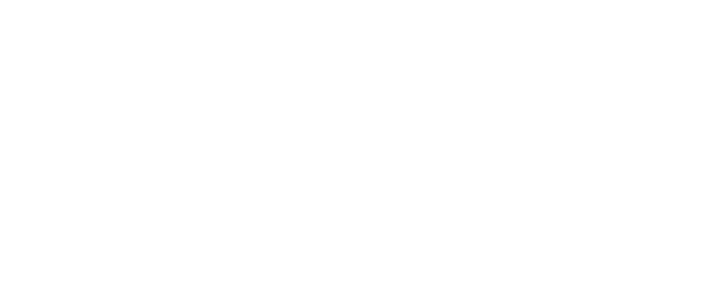
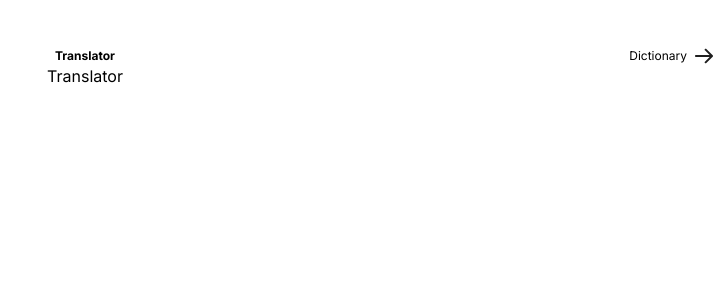
Before and after one commit to JayWaddy/Hayo, a Next.js app: page / in a window 1280 px wide. Shown: the top 300 px of the page, without its empty margins (555-1280 px from the left). Built offline with nearby package versions, Linux system fonts and the light colour scheme.

Commit message:
navigation

```diff
--- /dev/null
+++ b/app/(components)/navigation.tsx
@@ -0,0 +1,87 @@
+"use client";
+
+import React, { FunctionComponent } from "react";
+import Link from "next/link";
+import { usePathname } from "next/navigation";
+
+export default function Navigation() {
+  type Props = {
+    className?: string;
+    title?: string;
+  };
+
+  interface NavLink {
+    title: string;
+    path: string;
+  }
+
+  const pathname: string = usePathname();
+  const routes: NavLink[] = [
+    {
+      title: "Translator",
+      path: "/",
+    },
+    {
+      title: "Dictionary",
+      path: "/dictionary",
+    },
+  ];
+
+  const ArrowIcon: FunctionComponent<Props> = ({ className }) => (
+    <>
+      <span className={className}>
+        <svg
+          width="18"
+          height="16"
+          viewBox="0 0 18 16"
+          fill="none"
+          xmlns="http://www.w3.org/2000/svg"
+        >
+          <path
+            d="M1 7C0.447715 7 4.82823e-08 7.44772 0 8C-4.82823e-08 8.55228 0.447715 9 1 9L1 7ZM17.7071 8.70711C18.0976 8.31658 18.0976 7.68342 17.7071 7.29289L11.3431 0.928933C10.9526 0.538409 10.3195 0.538409 9.92893 0.928933C9.53841 1.31946 9.53841 1.95262 9.92893 2.34315L15.5858 8L9.92893 13.6569C9.53841 14.0474 9.53841 14.6805 9.92893 15.0711C10.3195 15.4616 10.9526 15.4616 11.3431 15.0711L17.7071 8.70711ZM1 9L17 9L17 7L1 7L1 9Z"
+            fill="#1E1E1E"
+          />
+        </svg>
+      </span>
+    </>
+  );
+
+  const PageTitle: FunctionComponent<Props> = ({ title }) => {
+    return <span className="flex mx-auto font-bold">{title}</span>;
+  };
+
+  const RenderNavigation = () => {
+    if (pathname === routes[0].path)
+      return (
+        <>
+          <PageTitle title={routes[0].title} />
+          <li className="absolute right-0">
+            <Link className="flex" href={routes[1].path}>
+              {routes[1].title}
+              <ArrowIcon className="ml-2" />
+            </Link>
+          </li>
+        </>
+      );
+
+    return (
+      <>
+        <PageTitle title={routes[1].title} />
+        <li className="absolute left-0">
+          <Link className="flex" href={routes[0].path}>
+            <ArrowIcon className="mr-2 -scale-x-100" />
+            {routes[0].title}
+          </Link>
+        </li>
+      </>
+    );
+  };
+
+  return (
+    <nav className="text-xs">
+      <ul className="relative flex w-full h-full">
+        <RenderNavigation />
+      </ul>
+    </nav>
+  );
+}
--- /dev/null
+++ b/app/dictionary/layout.tsx
@@ -0,0 +1,16 @@
+export const metadata = {
+  title: "Next.js",
+  description: "Generated by Next.js",
+};
+
+export default function RootLayout({
+  children,
+}: {
+  children: React.ReactNode;
+}) {
+  return (
+    <html lang="en">
+      <body>{children}</body>
+    </html>
+  );
+}
--- /dev/null
+++ b/app/dictionary/page.tsx
@@ -0,0 +1,9 @@
+import React from "react";
+
+export default function Page() {
+  return (
+    <main className="flex justify-center">
+      <span>Dictionary</span>
+    </main>
+  );
+}
--- a/app/layout.tsx
+++ b/app/layout.tsx
@@ -2,11 +2,19 @@
 import type { Metadata } from "next";
 import { Inter } from "next/font/google";
 
+// Components
+import Navigation from "@/app/(components)/navigation";
+
 const inter = Inter({ subsets: ["latin"] });
 
 export const metadata: Metadata = {
-  title: "Create Next App",
+  title: "Hayo",
   description: "Generated by create next app",
+  viewport: {
+    width: "device-width",
+    initialScale: 1,
+    maximumScale: 1,
+  },
 };
 
 export default function RootLayout({
@@ -16,7 +24,12 @@
 }) {
   return (
     <html lang="en">
-      <body className={inter.className}>{children}</body>
+      <body className={`${inter.className} container`}>
+        <div className="mx-3 mt-12">
+          <Navigation />
+          {children}
+        </div>
+      </body>
     </html>
   );
 }
--- a/app/page.tsx
+++ b/app/page.tsx
@@ -1,5 +1,9 @@
 import Image from "next/image";
 
 export default function Home() {
-  return <main></main>;
+  return (
+    <main className="flex justify-center">
+      <span>Translator</span>
+    </main>
+  );
 }
--- a/next.config.js
+++ b/next.config.js
@@ -1,4 +1,4 @@
 /** @type {import('next').NextConfig} */
-const nextConfig = {}
+const nextConfig = {};
 
-module.exports = nextConfig
+module.exports = nextConfig;
```
Also changed, not shown: package.json (+15 -3 lines), tailwind.config.ts (+9 -9 lines), 1 other file (tests, documents, lock files or other folders).
